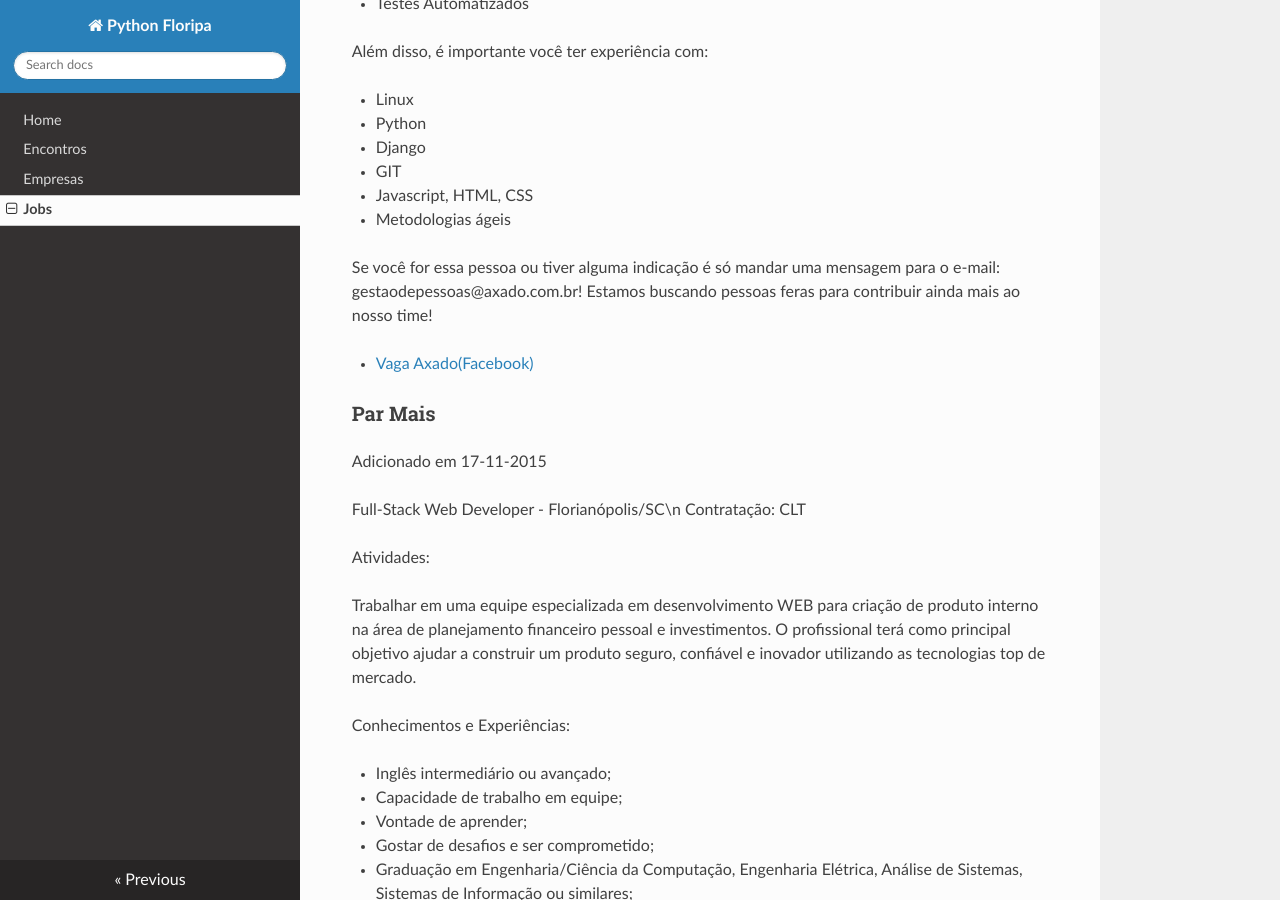
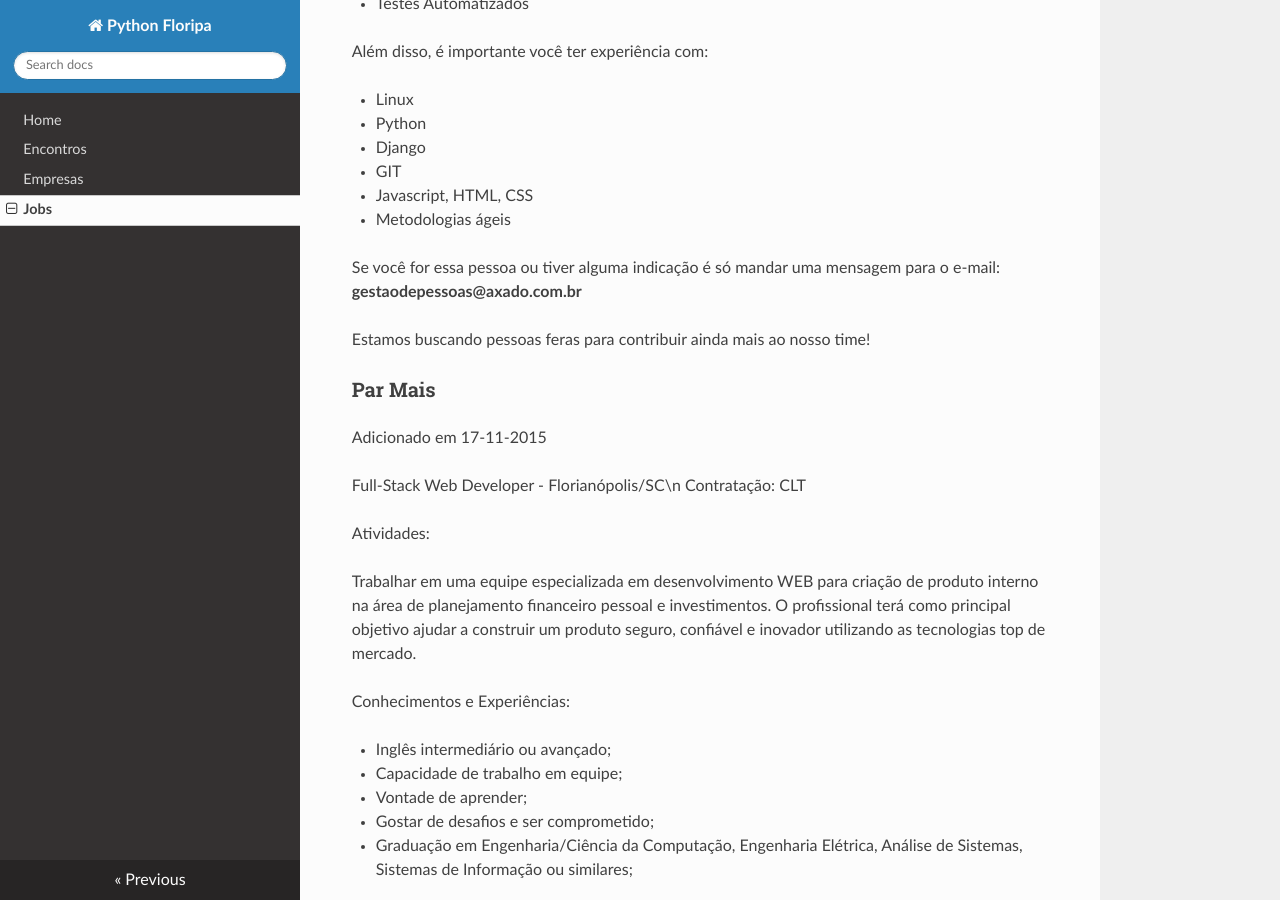
Before and after one commit to PythonFloripa/pythonfloripa.github.io, an MkDocs documentation site: the page built from docs/jobs.md, in a window 1280 px wide and 900 px high, scrolled down 637 px. Built offline with MkDocs 1.6.1, drawn with Linux system fonts in a browser that asks for light colours; nearby versions of some CDN libraries; old or Windows-style settings are respelled for this version of MkDocs.

Commit message:
remove facebook link in jobs

```diff
--- a/docs/jobs.md
+++ b/docs/jobs.md
@@ -23,10 +23,9 @@ Além disso, é importante você ter experiência com:
 - Javascript, HTML, CSS
 - Metodologias ágeis
 
-Se você for essa pessoa ou tiver alguma indicação é só mandar uma mensagem para o e-mail: gestaodepessoas@axado.com.br!
+Se você for essa pessoa ou tiver alguma indicação é só mandar uma mensagem para o e-mail: **gestaodepessoas@axado.com.br**
+
 Estamos buscando pessoas feras para contribuir ainda mais ao nosso time!
-
-* [Vaga Axado(Facebook)](https://www.facebook.com/groups/python.floripa/permalink/511250665710073)
 
 
 ### Par Mais
```
